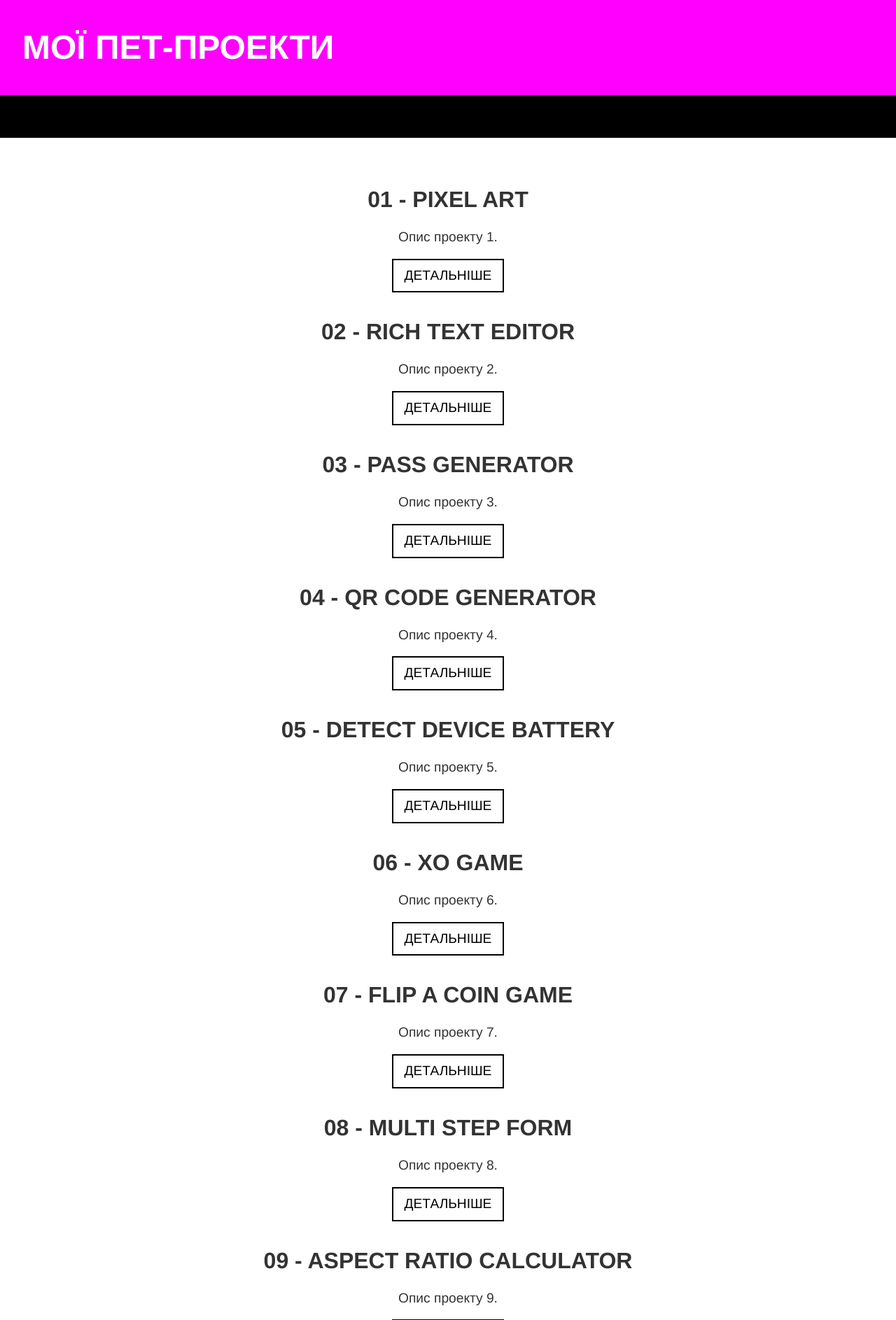
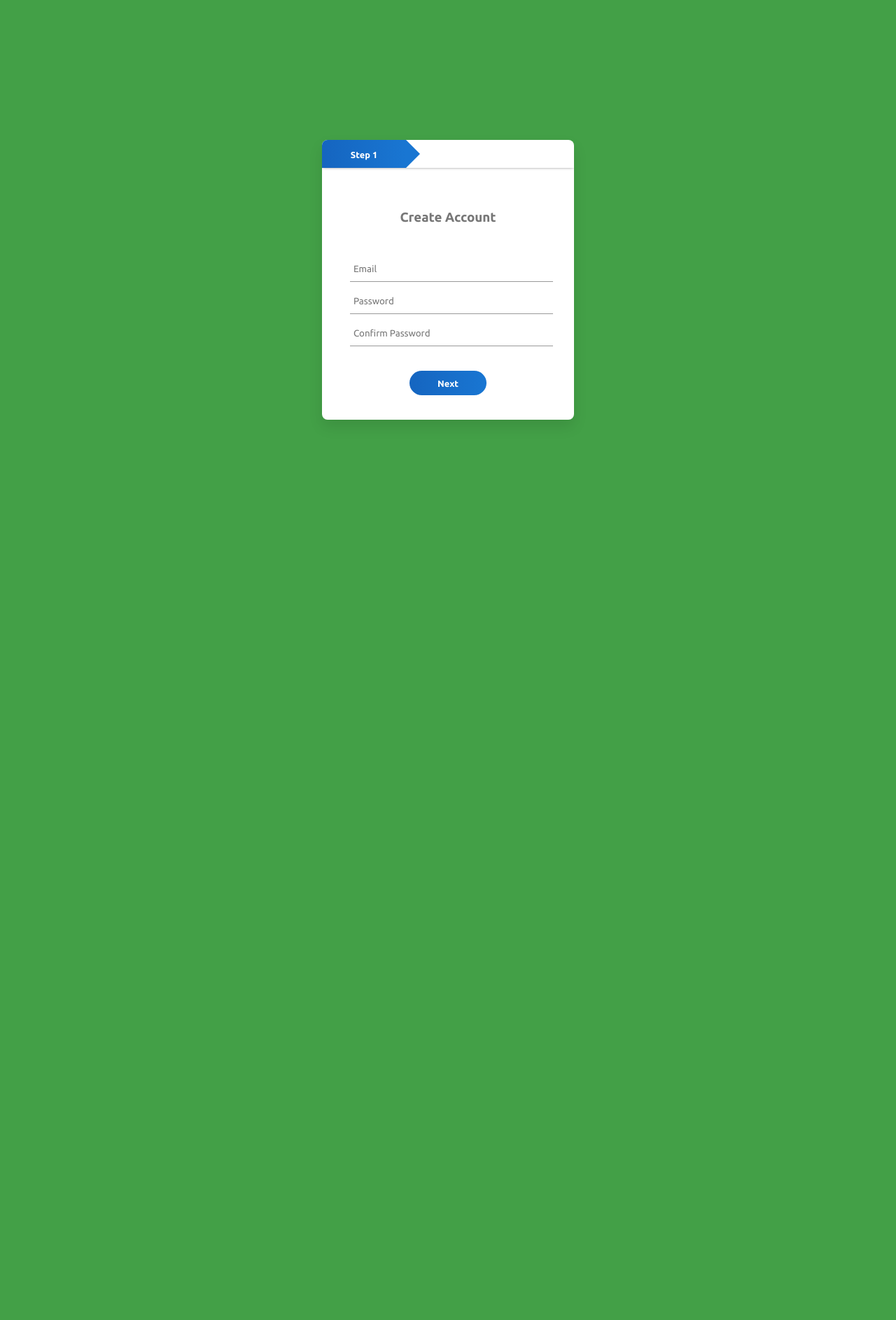
Before and after one commit to idollegendary/idollegendary.github.io, a PHP site: a page that, after the commit, uses 08 - Multi Step Form/index.html in a window 1280 px wide. Shown: the top 1887 px of the page at 70% size. After the commit the page ends 603 px from the top, so only its background shows below. Run offline with PHP 8.4, Linux system fonts and the light colour scheme.

Commit message:
Add files via upload
fix

```diff
--- /dev/null
+++ b/08 - Multi Step Form/index.html
@@ -0,0 +1,66 @@
+<!DOCTYPE html>
+<html lang="en">
+
+<head>
+    <meta charset="UTF-8">
+    <meta http-equiv="X-UA-Compatible" content="IE=edge">
+    <meta name="viewport" content="width=device-width, initial-scale=1.0">
+    <link rel="stylesheet" href="style.css">
+    <title>08 - Multi Step Form | kop1s</title>
+</head>
+
+<body>
+
+    <div class="container">
+        <form id="form1">
+            <h3>Create Account</h3>
+            <input type="text" placeholder="Email" required>
+            <input type="password" placeholder="Password" required>
+            <input type="password" placeholder="Confirm Password" required>
+
+            <div class="btn-box">
+                <button type="button" id="next1">Next</button>
+            </div>
+
+        </form>
+        <form id="form2">
+            <h3>Social Links</h3>
+            <input type="text" placeholder="Instagram">
+            <input type="text" placeholder="Github">
+            <input type="text" placeholder="Twitter">
+
+
+            <div class="btn-box">
+                <button type="button" id="back1">Back</button>
+                <button type="button" id="next2">Next</button>
+            </div>
+
+        </form>
+        <form id="form3">
+            <h3>Personal Info</h3>
+            <input type="text" placeholder="First Name" required>
+            <input type="text" placeholder="Last Name" required>
+            <input type="text" placeholder="Phone Num" required>
+
+
+            <div class="btn-box">
+                <button type="button" id="back2">Back</button>
+                <button type="button" id="submit">Submit</button>
+            </div>
+
+        </form>
+
+        <div class="step-row">
+            <div id="progress"></div>
+            <div class="step-col"><small>Step 1</small></div>
+            <div class="step-col"><small>Step 2</small></div>
+            <div class="step-col"><small>Step 3</small></div>
+
+        </div>
+
+    </div>
+
+    <script src="index.js"></script>
+</body>
+
+</html>
--- /dev/null
+++ b/08 - Multi Step Form/index.js
@@ -0,0 +1,29 @@
+var form1 = document.getElementById("form1");
+var form2 = document.getElementById("form2");
+var form3 = document.getElementById("form3");
+var next1 = document.getElementById("next1");
+var next2 = document.getElementById("next2");
+var beck1 = document.getElementById("back1");
+var back2 = document.getElementById("back2");
+var progress = document.getElementById("progress");
+
+next1.onclick = function () {
+    form1.style.left = "-450px";
+    form2.style.left = "40px";
+    progress.style.width = "240px";
+}
+back1.onclick = function () {
+    form1.style.left = "40px";
+    form2.style.left = "450px";
+    progress.style.width = "120px";
+}
+next2.onclick = function () {
+    form2.style.left = "-450px";
+    form3.style.left = "40px";
+    progress.style.width = "360px";
+}
+back2.onclick = function () {
+    form2.style.left = "40px";
+    form3.style.left = "450px";
+    progress.style.width = "240px";
+}
--- /dev/null
+++ b/08 - Multi Step Form/style.css
@@ -0,0 +1,124 @@
+@import url('https://fonts.googleapis.com/css2?family=Ubuntu:wght@300;400;500;700&display=swap');
+
+*{
+    margin: 0;
+    padding: 0;
+    font-family: 'Ubuntu';
+}
+
+body{
+    background: #43a047;
+    display: flex;
+    align-items: center;
+    justify-content: center;
+    min-height: 100vh;
+}
+
+.container{
+    width: 360px;
+    height: 400px;
+    margin: 8% auto;
+    background: #fff;
+    border-radius: 8px;
+    position: relative;
+    overflow: hidden;
+    box-shadow: 0 10px 20px rgba(0, 0, 0, 0.1);
+}
+
+h3{
+    text-align: center;
+    margin-bottom: 40px;
+    color: #777;
+}
+
+.container form{
+    width: 280px;
+    position: absolute;
+    top: 100px;
+    left: 40px;
+    transition: 0.5s;
+}
+
+form input{
+    width: 100%;
+    padding: 10px 5px;
+    margin: 5px 0;
+    border: 0;
+    border-bottom: 1px solid #999;
+    outline: none;
+    background: transparent;
+}
+
+::placeholder{
+    color: #777;
+}
+
+.btn-box{
+    width: 100%;
+    margin: 30px auto;
+    text-align: center;
+}
+
+form button{
+    width: 110px;
+    height: 35px;
+    margin: 0 10px;
+    background: linear-gradient(to right, #1565c0, #1976d2);
+    border-radius: 30px;
+    border: 0;
+    outline: none;
+    color: #fff;
+    cursor: pointer;
+    font-weight: 700;
+    font-size: 0.8em;
+}
+
+#form2{
+    left: 450px;
+}
+
+#form3{
+    left: 450px;
+}
+
+.step-row{
+    width: 360px;
+    height: 40px;
+    margin: 0 auto;
+    display: flex;
+    align-items: center;
+    box-shadow: 0 -1px 5px -1px #000;
+    position: relative;
+}
+
+.step-col{
+    width: 120px;
+    text-align: center;
+    color: #333;
+    position: relative;
+}
+
+#progress{
+    position: absolute;
+    height: 100%;
+    width: 120px;
+    background: linear-gradient(to right, #1565c0, #1976d2);
+}
+
+small{
+    color: #fff;
+    font-weight: 700;
+    font-size: 0.8em;
+}
+
+#progress::after{
+    content: '';
+    height: 0;
+    width: 0;
+    border-top: 20px solid transparent;
+    border-bottom: 20px solid transparent;
+    position: absolute;
+    right: -20px;
+    top: 0;
+    border-left: 20px solid #1976d2;
+}
--- a/index.html
+++ b/index.html
@@ -69,6 +69,10 @@
 		<h2>12 - Type Test App</h2>
 		<p>Опис проекту 12.</p>
 		<a href="12 - Type Test App/index.html">Детальніше</a>
+
+		<h2>13 - Translator App</h2>
+		<p>Опис проекту 13.</p>
+		<a href="13 - Translator App/index.html">Детальніше</a>
 	</main>
 
 	<footer>
```
Also changed, not shown: 09 - Aspect Ratio Calculator/index.html (added, +38 -0 lines), 09 - Aspect Ratio Calculator/index.js (added, +19 -0 lines), 09 - Aspect Ratio Calculator/style.css (added, +78 -0 lines), 13 - Translator App/index.html (added, +46 -0 lines), 13 - Translator App/js/countries.js (added, +99 -0 lines), 13 - Translator App/js/script.js (added, +70 -0 lines), 13 - Translator App/style.css (added, +71 -0 lines), README.md (added), style.css (indentation only).
